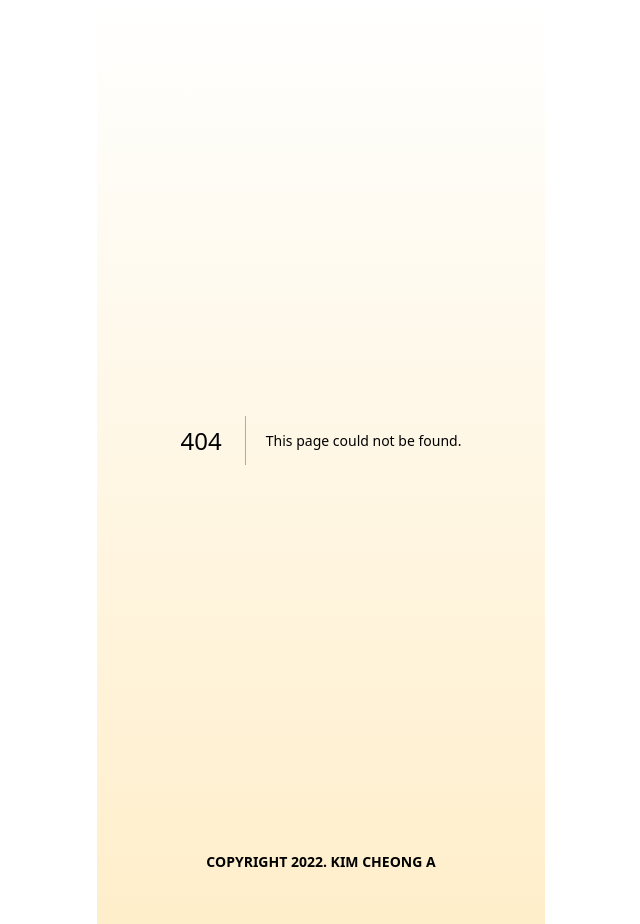
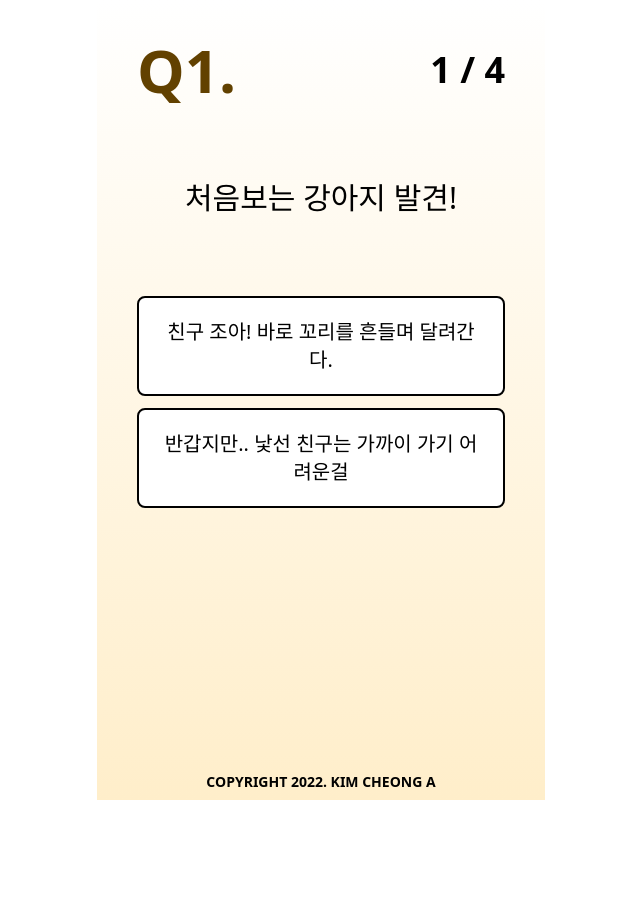
Before and after one commit to CheongAA/next-mbti-starter, a Next.js app: page /test in a window 1280 px wide. Before the commit this address had no page. Shown: the whole page, without its empty margins (319-959 px from the left). After the commit the page ends 804 px from the top, so only its background shows below. Built offline with nearby package versions, Linux system fonts and the light colour scheme.

Commit message:
feat: test page 추가

```diff
--- /dev/null
+++ b/pages/test.tsx
@@ -0,0 +1,47 @@
+import { useRouter } from 'next/router';
+import React, { useEffect, useState } from 'react';
+import SelectBox from '../components/SelectBox';
+import data from '../data/data.json';
+import { MbtiType } from '../types';
+
+
+
+const Test = () => {
+    const navigate = useRouter();
+
+    const [mbti, setMbti] = useState<MbtiType[]>([]);
+    const step = mbti.length;
+
+    useEffect(() => {
+        if (mbti.length === data.questions.length) {
+            navigate.replace(`/result/${mbti}`);
+        }
+    }, [navigate, mbti]);
+
+    const selectAnswer = (type: MbtiType) => {
+        setMbti((prev: MbtiType[]) => [...prev, type]);
+    };
+
+    return (
+        <div className="w-full h-full flex flex-col items-center text-center gap-20">
+            <div className="w-full flex flex-row justify-between items-center">
+                <h2 className="text-6xl font-bold text-primary">Q{step + 1}.</h2>
+                <h3 className="text-4xl font-semibold">
+                    {step + 1} / {data.questions.length}
+                </h3>
+            </div>
+            <h1 className="text-3xl">{data.questions[step]?.question}</h1>
+            <div className="w-full space-y-3">
+                {data.questions[step]?.answers.map((answer) => (
+                    <SelectBox
+                        key={answer.type}
+                        title={answer.text}
+                        onSelect={() => selectAnswer(answer.type as MbtiType)}
+                    />
+                ))}
+            </div>
+        </div>
+    );
+};
+
+export default Test;
```
